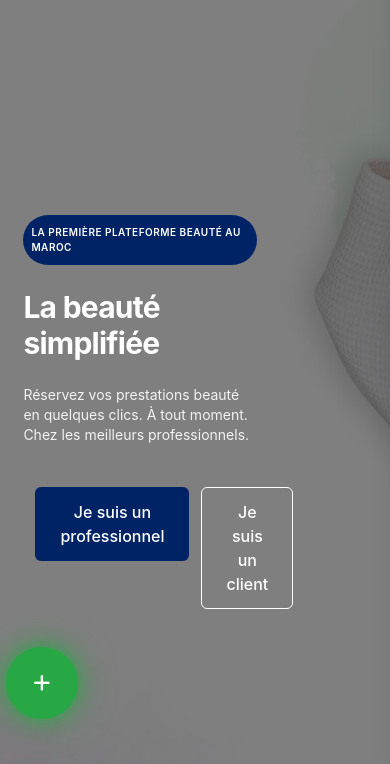
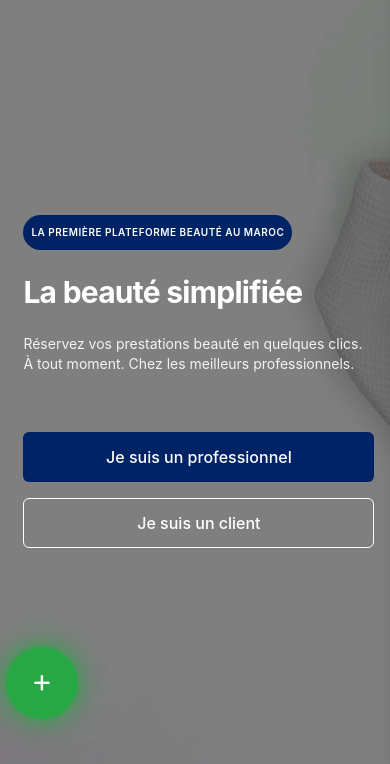
Before and after one commit to elcadii/WELLBE, a plain HTML site: page index.html in a window 390 px wide. Shown: the part 80-844 px from the top of the page. Drawn offline with nearby package versions, Linux system fonts and the light colour scheme.

Commit message:
wefijweoifuwefuweiu

```diff
--- a/index.html
+++ b/index.html
@@ -28,7 +28,7 @@
       </nav>
 
       <div
-        class="transition-all ease-out transform translate-y-0 translate-x-0 rotate-0 scale-100 opacity-100"
+        class=" hamburger transition-all ease-out transform translate-y-0 translate-x-0 rotate-0 scale-100 opacity-100"
         style="transition-delay: 300ms; transition-duration: 600ms"
       >
         <div class="md:hidden">
@@ -137,17 +137,17 @@
           Réservez vos prestations beauté en quelques clics. À tout moment. Chez
           les meilleurs professionnels.
         </p>
-        <div class="flex justify-start gap-3">
+        <div class="flex flex-col sm:flex-row gap-4 w-full sm:w-auto">
           <a href="index.html#Professionnels"
             ><button
-              class="btn-shine inline-flex justify-center items-center px-6 py-3 border border-transparent text-base font-medium border-[#002366] rounded-md text-white bg-[#002366] hover:bg-[#001c52] transition-colors"
+              class="btn-shine inline-flex justify-center items-center px-6 py-3 border border-transparent text-base font-medium border-[#002366] rounded-md text-white bg-[#002366] hover:bg-[#001c52] transition-colors w-[100%]"
             >
               Je suis un professionnel
             </button></a
           >
           <a href="index.html#Clients"
             ><button
-              class="btn-fill inline-flex justify-center items-center px-6 py-3 border border-white text-base font-medium rounded-md text-white hover:bg-white/10 transition-colors"
+              class="btn-fill inline-flex justify-center items-center px-6 py-3 border border-white text-base font-medium rounded-md text-white hover:bg-white/10 transition-colors w-[100%]"
             >
               Je suis un client
             </button></a
--- a/style.css
+++ b/style.css
@@ -77,7 +77,7 @@ nav a:hover::after {
   background-blend-mode: overlay;
 }
 .hero .container {
-  width: 60%;
+  width: 90%;
   display: flex;
   flex-direction: column;
   gap: 10px;
```
